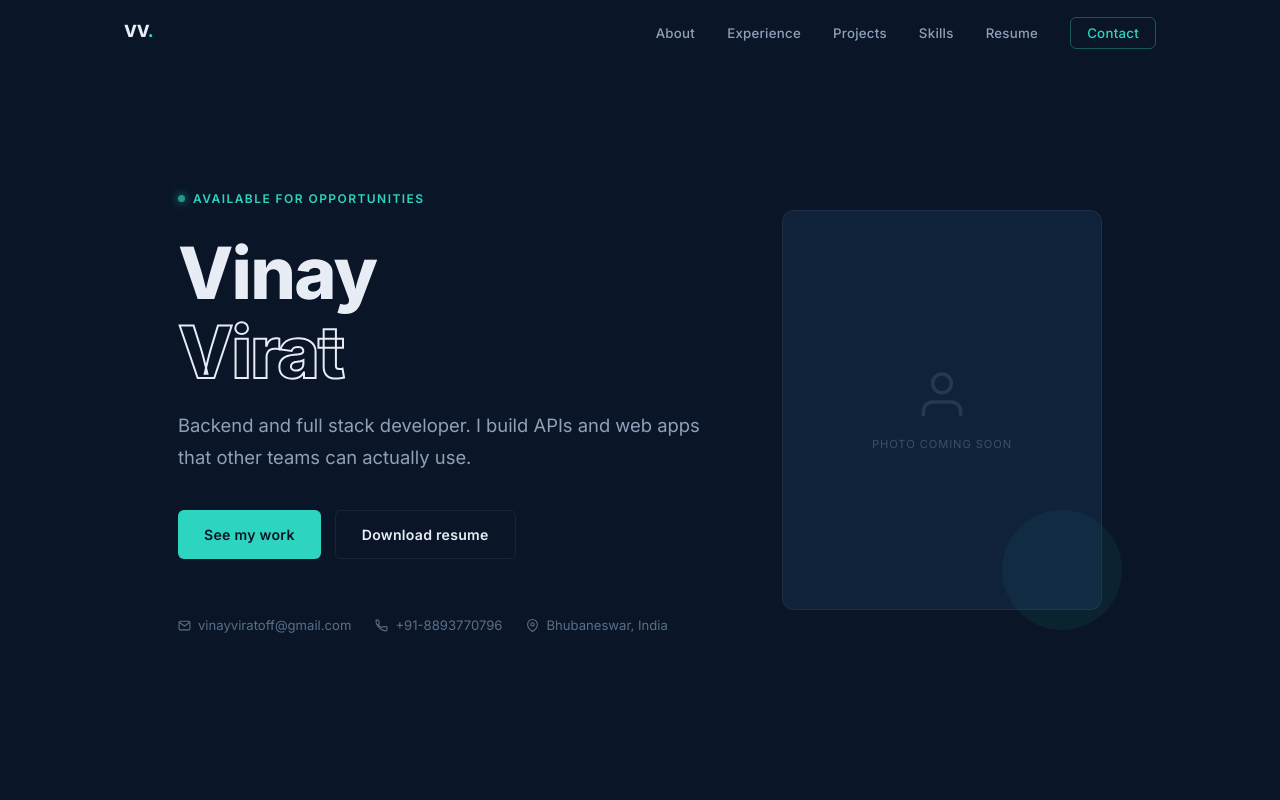
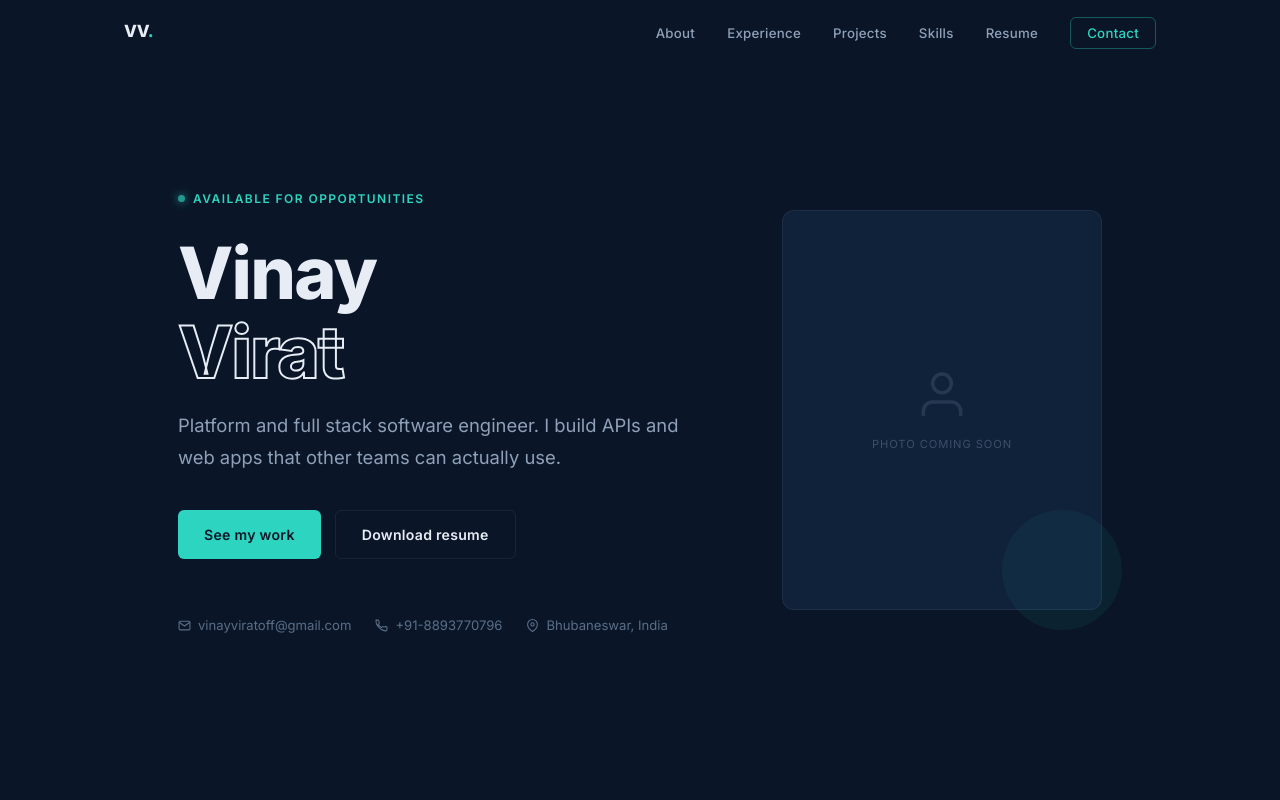
Before and after one commit to vinayviratwork/vinayviratwork.github.io, a plain HTML site: page index.html in a window 1280 px wide. Shown: the top 800 px of the page. Drawn offline with Linux system fonts and the light colour scheme.

Commit message:
fix: update hero tagline to Platform Software Engineer

```diff
--- a/index.html
+++ b/index.html
@@ -74,7 +74,7 @@
         </h1>
 
         <p class="hero-tagline">
-          Backend and full stack developer. I build APIs and web apps that other teams can actually use.
+          Platform and full stack software engineer. I build APIs and web apps that other teams can actually use.
         </p>
 
         <div class="hero-actions">
```
